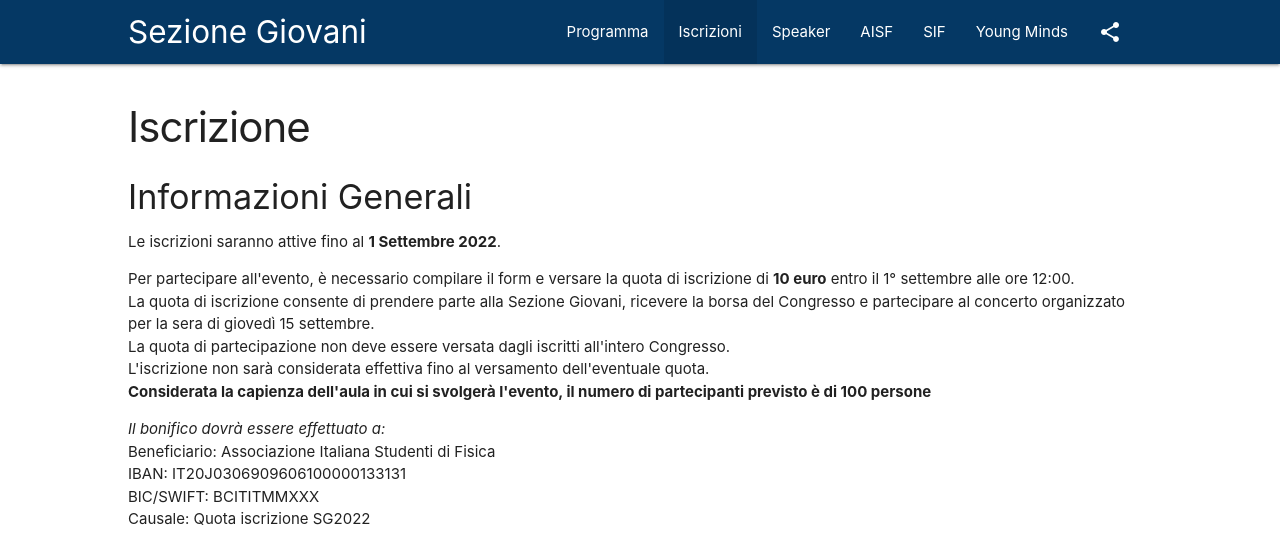
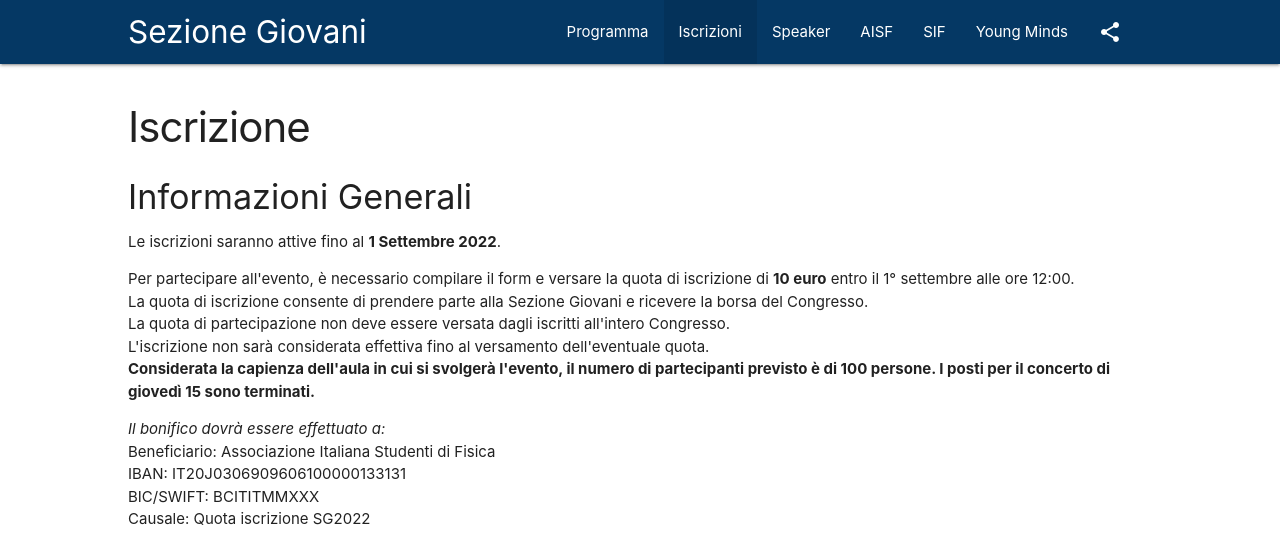
Before and after one commit to ai-sf/sg2022, a Jekyll site: the page built from registration.html, in a window 1280 px wide and 900 px high, cut to the strip 0-542 px from the top of the window. Built offline with Jekyll 4.4.1, drawn with Linux system fonts in a browser that asks for light colours; nearby versions of some CDN libraries.

Commit message:
Aggiorna info

```diff
--- a/_data/registration.yml
+++ b/_data/registration.yml
@@ -5,10 +5,10 @@ description:
             - line: "Le iscrizioni saranno attive fino al <b>1 Settembre 2022</b>."
         - paragraph:
             - line: "Per partecipare all'evento, è necessario compilare il form e versare la quota di iscrizione di <b>10 euro</b> entro il 1° settembre alle ore 12:00."
-            - line: "La quota di iscrizione consente di prendere parte alla Sezione Giovani, ricevere la borsa del Congresso e partecipare al concerto organizzato per la sera di giovedì 15 settembre."
+            - line: "La quota di iscrizione consente di prendere parte alla Sezione Giovani e ricevere la borsa del Congresso."
             - line: "La quota di partecipazione non deve essere versata dagli iscritti all'intero Congresso."
             - line: "L'iscrizione non sarà considerata effettiva fino al versamento dell'eventuale quota."
-            - line: "<b>Considerata la capienza dell'aula in cui si svolgerà l'evento, il numero di partecipanti previsto è di 100 persone</b>"
+            - line: "<b>Considerata la capienza dell'aula in cui si svolgerà l'evento, il numero di partecipanti previsto è di 100 persone. I posti per il concerto di giovedì 15 sono terminati.</b>"
         - paragraph:
             - line: "<i>Il bonifico dovrà essere effettuato a:</i>"
             - line: "Beneficiario: Associazione Italiana Studenti di Fisica"
@@ -16,4 +16,4 @@ description:
             - line: "BIC/SWIFT: BCITITMMXXX"
             - line: "Causale: Quota iscrizione SG2022"
 
-ending_date: "2022-09-01 12:00"
+ending_date: "2022-09-03 12:00"
--- a/_data/speaker.yml
+++ b/_data/speaker.yml
@@ -29,6 +29,6 @@ content:
   img: "pasquero.jpeg"
   title: " Eventi estremi in un clima che cambia."
   bio: "La prof.ssa Pasquero è professore associato in Oceanografia e Fisica dell'Atmosfera presso l'Università degli Studi di Milano Bicocca, è ricercatore associato all'Istituto della Scienza dell'Atmosfera e del Clima del CNR e vice-presidente della Commissione di Matematica Geofisica dell'Unione Internazionale di Geodesia e Geofisica. La prof.ssa Pasquero studia le interazioni tra oceani e clima e si occupa, inoltre, dell'interazione tra le dinamiche oceaniche e gli ecosistemi marini. Recentemente, le sue ricerche hanno significativamente migliorato lo sviluppo della comprensione della dinamica di tifoni e uragani. La prof.ssa Pasquero ha pubblicato più di 25 articoli su giornali internazionali e ha all'attivo diversi progetti di interesse nazionale ed internazionale."
-  #abstract:
+  abstract: "Eventi intensi come ondate di calore e di freddo, periodi di siccità, forti precipitazioni ed uragani dipendono da processi dinamici e termodinamici. Verrà discussa la dipendenza di questi fenomeni dal cambiamento climatico in atto, evidenziando aspetti noti e problemi aperti nella loro comprensione. In particolare, verrà evidenziato il ruolo degli oceani e delle terre emerse nell'influenzare il clima, la sua variabilità e gli eventi estremi."
   link:
   slides:
```
Also changed, not shown: 3 other files.
